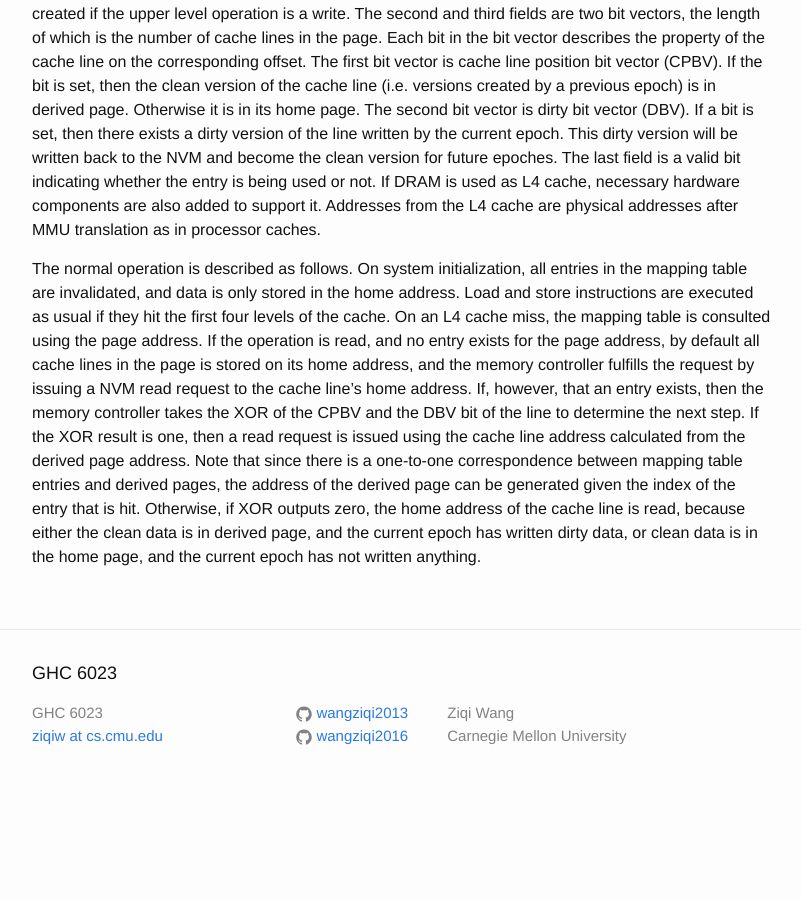
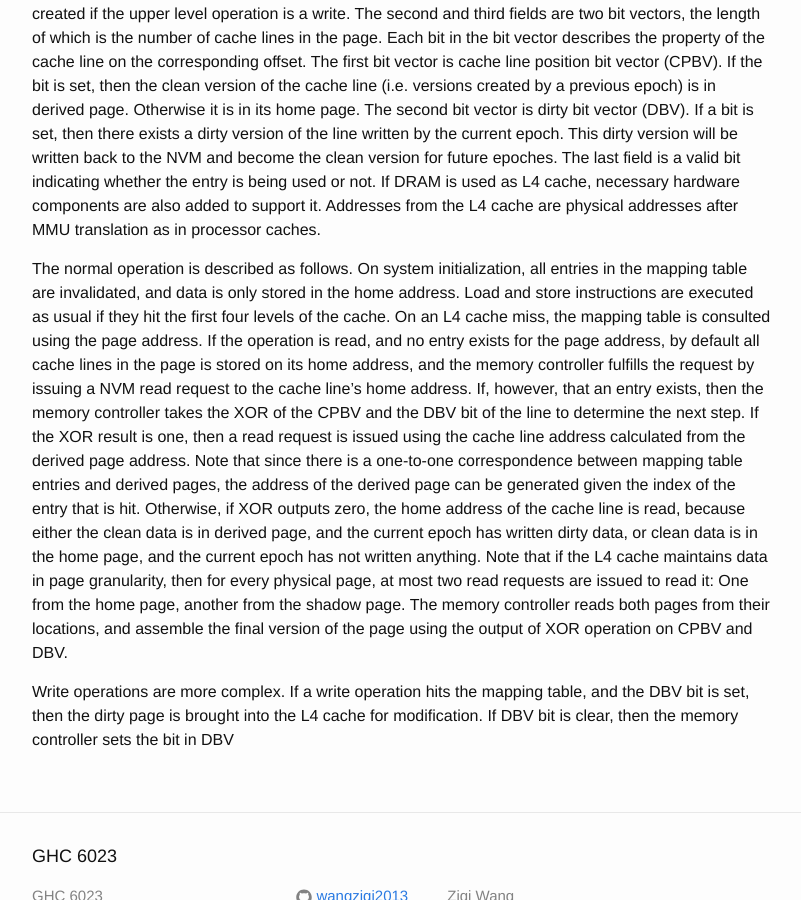
Before and after one commit to wangziqi2013/wangziqi2013.github.io, a Jekyll site: the page built from _posts/2019-03-05-Dual-Page-Ckpt.markdown, in a window 1280 px wide and 900 px high, scrolled down 1912 px. Shown: the whole window, without its empty margins (238-1039 px from the left). Built offline with Jekyll 4.4.1, drawn with Linux system fonts in a browser that asks for light colours; before the commit the page ends 2719 px from its top, so only the background shows below that.

Commit message:
Adding page based L4

```diff
--- a/_posts/2019-03-05-Dual-Page-Ckpt.markdown
+++ b/_posts/2019-03-05-Dual-Page-Ckpt.markdown
@@ -82,4 +82,10 @@ If the XOR result is one, then a read request is issued using the cache line add
 Note that since there is a one-to-one correspondence between mapping table entries and derived pages, the address of the
 derived page can be generated given the index of the entry that is hit. Otherwise, if XOR outputs zero, the home address
 of the cache line is read, because either the clean data is in derived page, and the current epoch has written dirty
-data, or clean data is in the home page, and the current epoch has not written anything.
+data, or clean data is in the home page, and the current epoch has not written anything. Note that if the L4 cache maintains
+data in page granularity, then for every physical page, at most two read requests are issued to read it: One from the
+home page, another from the shadow page. The memory controller reads both pages from their locations, and assemble the
+final version of the page using the output of XOR operation on CPBV and DBV.
+
+Write operations are more complex. If a write operation hits the mapping table, and the DBV bit is set, then the dirty
+page is brought into the L4 cache for modification. If DBV bit is clear, then the memory controller sets the bit in DBV
```
